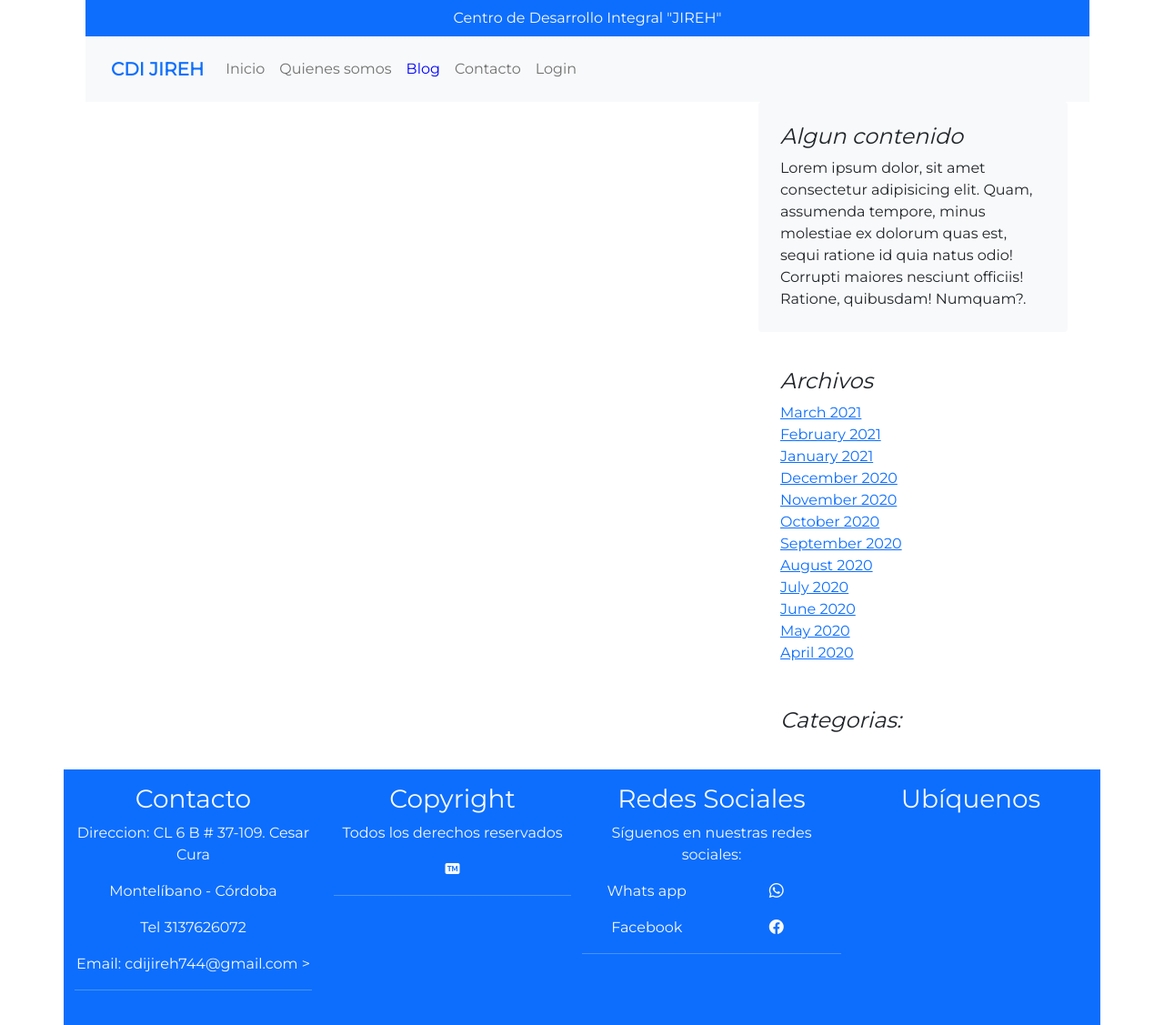
After one commit to naxyam/axy, a Django app: page /blog/ in a window 1280 px wide. The commit adds this page. Shown: the whole page at 91% size. Run offline with Django 3.2, Linux system fonts and the light colour scheme; data that the repository does not hold is empty; some libraries are stand-ins or nearby versions; grey boxes are pictures that could not be loaded.

Commit message:
Cambios en aplicacion blog

```diff
--- a/proyectfolder/axyProject/axyProject/settings.py
+++ b/proyectfolder/axyProject/axyProject/settings.py
@@ -11,6 +11,7 @@ https://docs.djangoproject.com/en/3.2/ref/settings/
 """
 
 from pathlib import Path
+import os
 
 # Build paths inside the project like this: BASE_DIR / 'subdir'.
 BASE_DIR = Path(__file__).resolve().parent.parent
@@ -124,7 +125,10 @@ USE_TZ = True
 
 STATIC_URL = '/static/'
 
+MEDIA_URL = '/media/'
+MEDIA_ROOT = os.path.join(BASE_DIR, 'media')
+
 # Default primary key field type
 # https://docs.djangoproject.com/en/3.2/ref/settings/#default-auto-field
 
-DEFAULT_AUTO_FIELD = 'django.db.models.BigAutoField'
+DEFAULT_AUTO_FIELD = 'django.db.models.AutoField'
--- a/proyectfolder/axyProject/axyProject/urls.py
+++ b/proyectfolder/axyProject/axyProject/urls.py
@@ -19,6 +19,7 @@ from django.urls import include, path
 
 urlpatterns = [
     path('admin/', admin.site.urls),
+    path('blog/', include('blog.urls')),
     path('', include('axyProyectApp.urls')),
 
 
--- a/proyectfolder/axyProject/axyProyectApp/templates/axyProyectApp/base.html
+++ b/proyectfolder/axyProject/axyProyectApp/templates/axyProyectApp/base.html
@@ -44,7 +44,7 @@
                 <a class="nav-link  {% if request.path == '/quienesomos' %} active {% endif %}" href="{% url 'Quienesomos' %}">Quienes somos</a>
               </li>
               <li class="nav-item">
-                <a class="nav-link {% if request.path == '/blog' %} active {% endif %}" href="{% url 'Blog' %}">Blog</a>
+                <a class="nav-link {% if request.path|slice:':6' == '/blog/' %} active {% endif %}" href="{% url 'Blog' %}">Blog</a>
               </li>
               <li class="nav-item">
                 <a class="nav-link {% if request.path == '/contacto' %} active {% endif %}" href="{% url 'Contacto' %}">Contacto</a>
--- a/proyectfolder/axyProject/axyProyectApp/templates/axyProyectApp/index.html
+++ b/proyectfolder/axyProject/axyProyectApp/templates/axyProyectApp/index.html
@@ -51,7 +51,7 @@
     </section>
     <div class="row d-flex justify-content-center ">
       <div class="col-xs-12 col-ms-10 col-lg-8 d-flex justify-content-center">
-        <img class="img-fluid" src="img/grupos.png" alt="">
+        <img class="img-fluid" src="{%static '/axyProyectApp/img/grupos.png' %}" alt="">
       </div>
     </div>
 
--- a/proyectfolder/axyProject/axyProyectApp/templates/axyProyectApp/quienesomos.html
+++ b/proyectfolder/axyProject/axyProyectApp/templates/axyProyectApp/quienesomos.html
@@ -8,11 +8,14 @@
         <div class="container ">
             <div class="row py-5 ">
 
+
                 <div class="col-12 d-flex justify-content-center ">
                     <h1>Misión</h1>
                 </div>
                 <div class="col-lg-2 col-md-1"></div>
                 <div class="d-flex justify-content-center col-lg-8 col-md-10 col-xs-12 ">
+
+
                     <h6>El Centro de Desarrollo Integral JIREH
                         es un ministerio o programa de la
                         iglesia Centro Cristiano El Tabernáculo
--- a/proyectfolder/axyProject/axyProyectApp/urls.py
+++ b/proyectfolder/axyProject/axyProyectApp/urls.py
@@ -1,12 +1,15 @@
 from django.urls import path
 from axyProyectApp import views
+from django.conf import settings
+from django.conf.urls.static import static
 
 urlpatterns = [
 
     path('', views.index, name='Index'),
     path('quienesomos', views.quienesomos, name='Quienesomos'),
-    path('blog', views.blog, name='Blog'),
     path('contacto', views.contacto, name='Contacto'),
     path('axy', views.login, name='Login')
 
 ]
+
+urlpatterns+=static(settings.MEDIA_URL, document_root=settings.MEDIA_ROOT)
--- a/proyectfolder/axyProject/axyProyectApp/views.py
+++ b/proyectfolder/axyProject/axyProyectApp/views.py
@@ -1,4 +1,7 @@
 from django.shortcuts import render, HttpResponse
+import datetime
+
+
 
 # Create your views here.
 
@@ -9,9 +12,6 @@ def quienesomos(request):
     return render(request, "axyProyectApp/quienesomos.html")
 
 
-def blog(request):
-    return render(request, "axyProyectApp/blog.html")
-
 def contacto(request):
     return render(request, "axyProyectApp/contacto.html")
 
--- /dev/null
+++ b/proyectfolder/axyProject/blog/templates/blog/blog.html
@@ -0,0 +1,85 @@
+{% extends "axyProyectApp/base.html"%}
+
+{% load static %}
+
+{% block content %}
+
+
+
+<main class="container">
+
+    <div class="row">
+        <div class="col-md-8">
+
+            {% for post in posts %}
+            <div class="row border border-primary ">
+                <div class="col-md-12 d-flex justify-content-center flex-wrap">
+
+                    <img src="{{post.imagen.url}}" class="card-img-center img-fluid" alt="...">
+
+                    <article class="blog-post">
+                        <h2 class="blog-post-title text-center">{{ post.titulo }}</h2>
+                        <p class="blog-post-meta text-center">{{ post.created }} <a href="#"></a></p>
+
+                        <p class="text-center">{{ post.contenido }}</p>
+
+
+
+
+
+                    </article>
+                </div>
+            </div>
+            {%endfor%}
+        </div>
+        <div class="col-md-4 d-flex flex-wrap justify-content-end">
+                <div style="top: 2rem;">
+                    <div class="p-4 mb-3 bg-light rounded">
+                        <h4 class="fst-italic">Algun contenido</h4>
+                        <p class="mb-0">Lorem ipsum dolor, sit amet consectetur adipisicing elit. Quam, assumenda
+                            tempore,
+                            minus molestiae ex dolorum quas est, sequi ratione id quia natus odio! Corrupti maiores
+                            nesciunt
+                            officiis! Ratione, quibusdam! Numquam?.</p>
+                    </div>
+
+                    <div class="p-4">
+                        <h4 class="fst-italic">Archivos</h4>
+                        <ol class="list-unstyled mb-0">
+                            <li><a href="#">March 2021</a></li>
+                            <li><a href="#">February 2021</a></li>
+                            <li><a href="#">January 2021</a></li>
+                            <li><a href="#">December 2020</a></li>
+                            <li><a href="#">November 2020</a></li>
+                            <li><a href="#">October 2020</a></li>
+                            <li><a href="#">September 2020</a></li>
+                            <li><a href="#">August 2020</a></li>
+                            <li><a href="#">July 2020</a></li>
+                            <li><a href="#">June 2020</a></li>
+                            <li><a href="#">May 2020</a></li>
+                            <li><a href="#">April 2020</a></li>
+                        </ol>
+                    </div>
+
+                    <div class="p-4">
+                        <h4 class="fst-italic">Categorias:</h4>
+                        <ol class="list-unstyled">
+
+                                {% for categoria in data %}
+                            <li><a class="mx-2" href="{% url 'categoria' categoria.id %}"> {{ categoria.nombre }}</a></li>
+
+                                {% endfor %}
+
+
+                        </ol>
+
+                    </div>
+                </div>
+            </div>
+        </div>
+
+</main>
+
+
+
+{% endblock %}
--- /dev/null
+++ b/proyectfolder/axyProject/blog/urls.py
@@ -0,0 +1,13 @@
+from django.urls import path
+from . import views
+from django.conf import settings
+from django.conf.urls.static import static
+
+urlpatterns = [
+
+
+    path('', views.blog, name='Blog'),
+    path('categoria/<int:categoria_id>/',views.categoria, name="categoria")
+
+
+]
--- a/proyectfolder/axyProject/blog/views.py
+++ b/proyectfolder/axyProject/blog/views.py
@@ -1,3 +1,15 @@
 from django.shortcuts import render
+from blog.models import Categoria, Post
 
-# Create your views here.
+
+def blog(request):
+    posts = Post.objects.all()
+    data=Categoria.objects.all()
+    return render(request, "blog/blog.html", {"posts": posts, "data": data})
+
+
+
+def categoria(request, categoria_id):
+    categoria=Categoria.objects.get(id=categoria_id)
+    posts = Post.objects.filter(categorias=categoria)
+    return render(request,"blog/categoria.html", {"categoria":categoria, "posts": posts})
--- /dev/null
+++ b/proyectfolder/axyProject/superadmin.txt
@@ -0,0 +1,3 @@
+Usuario: admin
+contraseña: root
+correo: natymendieta29@gmail.com
```
Also changed, not shown: proyectfolder/axyProject/axyProyectApp/templates/axyProyectApp/blog.html (deleted, +0 -12 lines), proyectfolder/axyProject/blog/admin.py (+12 -1 lines), proyectfolder/axyProject/blog/models.py (+7 -7 lines), proyectfolder/axyProject/blog/templates/blog/categoria.html (added, +84 -0 lines), proyectfolder/axyProject/blog/migrations/0001_initial.py (added), proyectfolder/axyProject/media/blog/RobloxScreenShot20210716_113152102.png (added), proyectfolder/axyProject/media/blog/campeona.jpg (added), proyectfolder/axyProject/media/blog/imagen1.jpg (added), proyectfolder/axyProject/media/blog/perspectiva_de_niñez.png (added).
